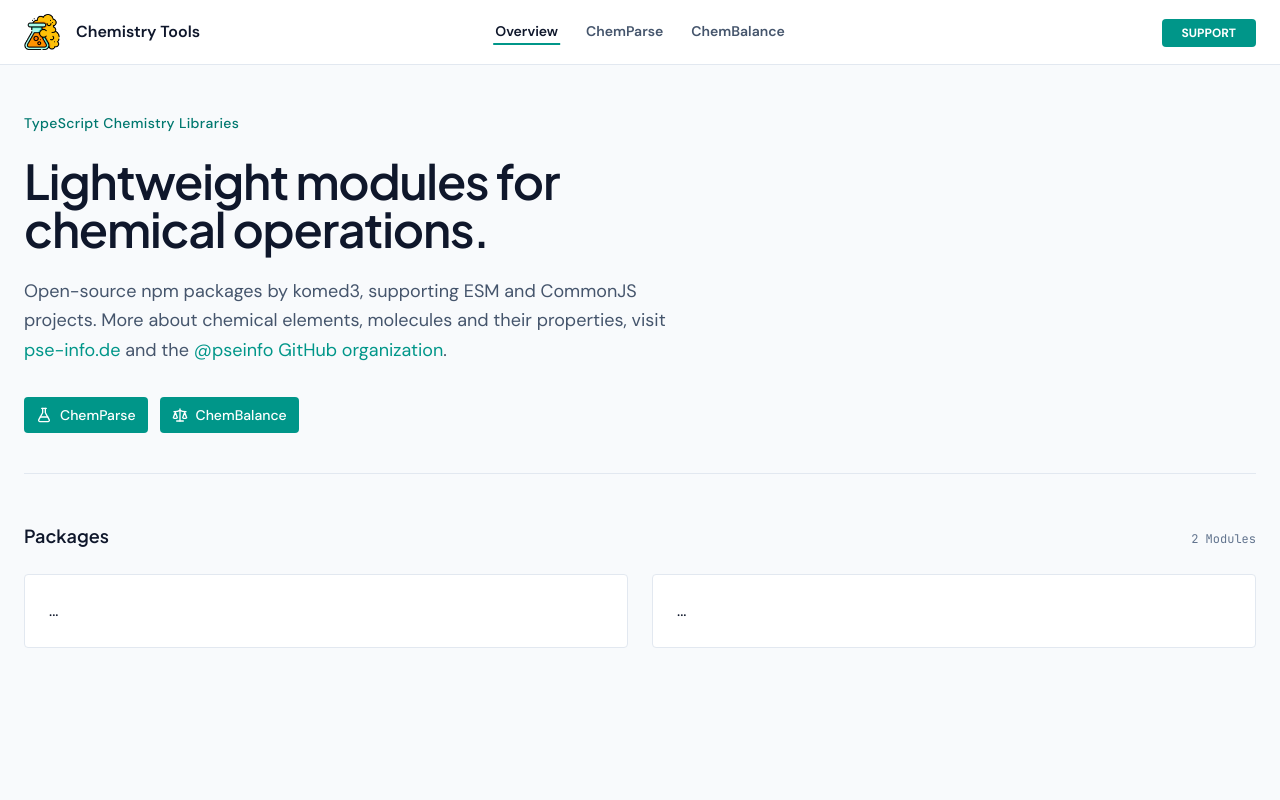
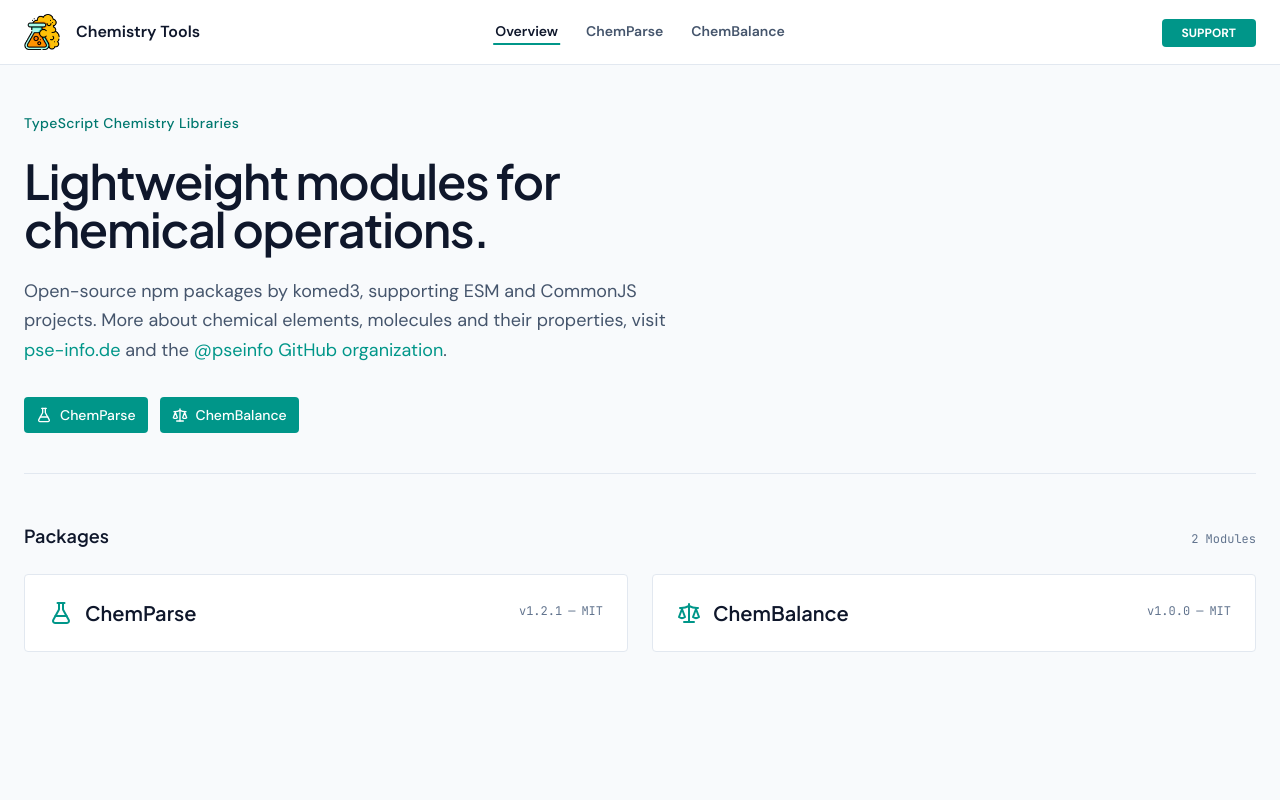
Before and after one commit to komed3/chemistry, a React (Vite) app: page / in a window 1280 px wide. Shown: the top 800 px of the page. Built offline with nearby package versions, Linux system fonts and the light colour scheme.

Commit message:
package grid header

```diff
--- a/src/views/Home.tsx
+++ b/src/views/Home.tsx
@@ -55,12 +55,24 @@ export function Home () {
         </div>
 
         <div className="grid grid-cols-1 md:grid-cols-2 gap-6 items-stretch">
-          { PACKAGES.map( ( { id, icon: Icon } ) => (
+          { PACKAGES.map( ( { id, name, icon: Icon, version, license } ) => (
             <div
               key= { id }
               className= 'flex flex-col justify-between gap-6 p-6 bg-white border border-slate-200 rounded-sm'
             >
-              ...
+              <div className= 'space-y-4'>
+                <div className= 'flex justify-between items-start gap-4'>
+                  <div className= 'flex items-center gap-3'>
+                    <Icon className= 'shrink-0 size-6 text-teal-600' />
+                    <h3 className= 'text-xl font-semibold text-slate-900'>{ name }</h3>
+                  </div>
+                  <div className= 'pt-1 text-xs font-mono tabular-nums whitespace-nowrap text-slate-500'>
+                    <span>v{ version }</span>
+                    <span className= 'mx-1.5'>—</span>
+                    <span>{ license }</span>
+                  </div>
+                </div>
+              </div>
             </div>
           ) ) }
         </div>
```
